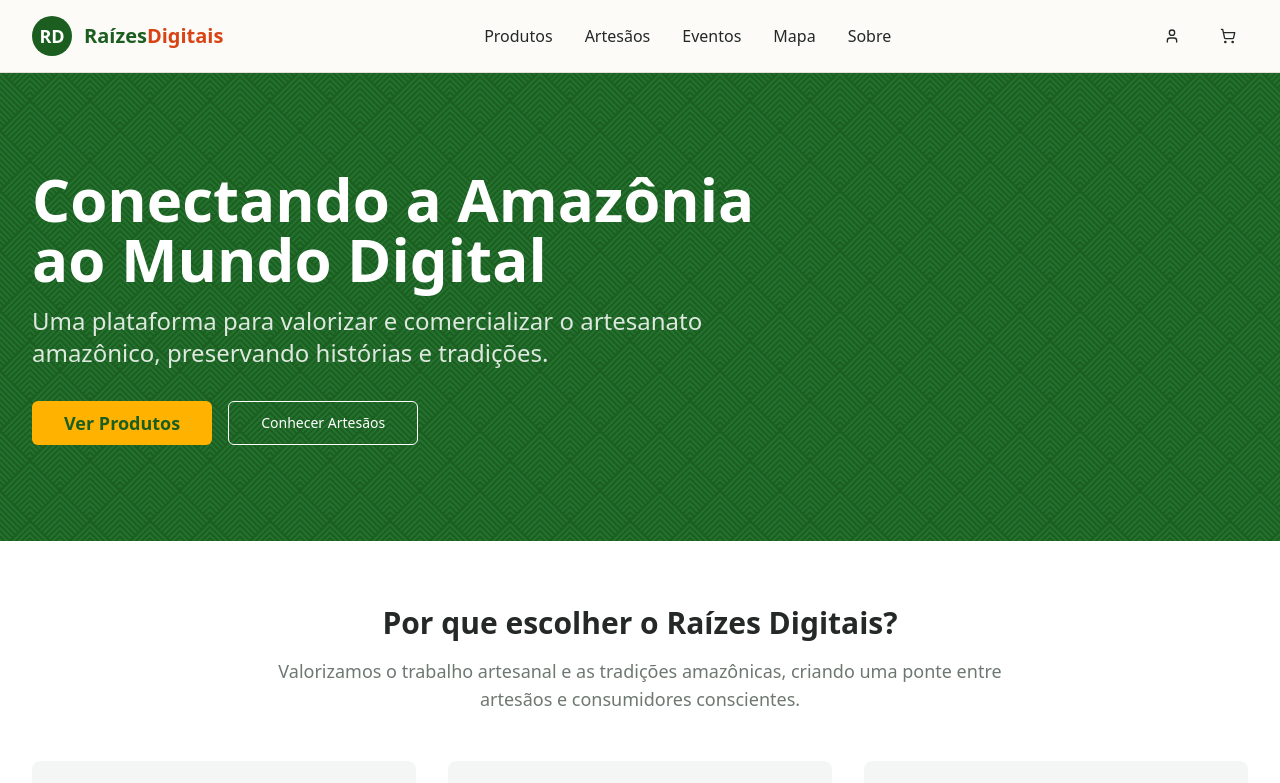
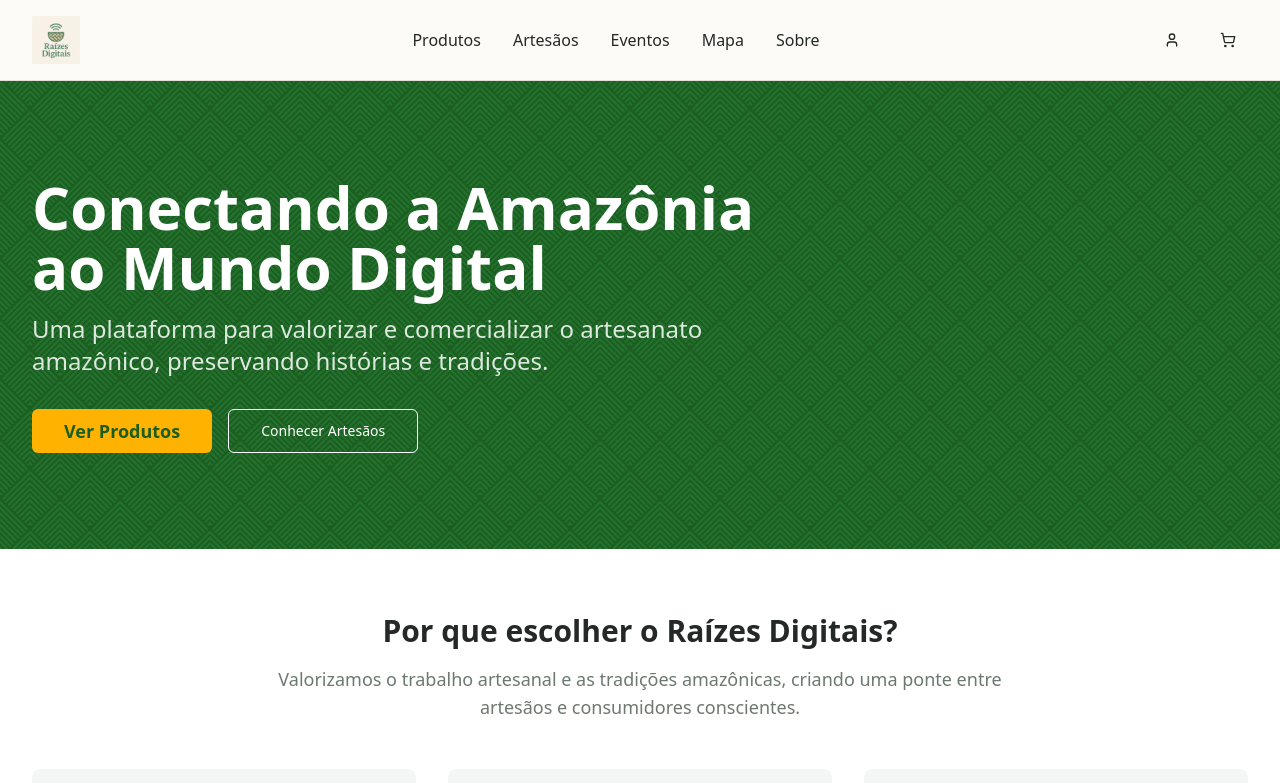
Before and after one commit to Founder-gif/Raizes-Digitais, a React (Vite) app: page / in a window 1280 px wide. Shown: the top 783 px of the page. Built offline with nearby package versions, Linux system fonts and the light colour scheme.

Commit message:
Add site logo
Add the site's logo to the project.

```diff
--- a/src/components/layout/Header.tsx
+++ b/src/components/layout/Header.tsx
@@ -13,12 +13,11 @@ const Header = () => {
         <div className="flex justify-between items-center py-4">
           <div className="flex items-center">
             <Link to="/" className="flex items-center">
-              <div className="w-10 h-10 rounded-full bg-amazon-green flex items-center justify-center">
-                <span className="text-white font-bold text-lg">RD</span>
-              </div>
-              <div className="ml-3">
-                <h1 className="text-xl font-bold text-amazon-green">Raízes<span className="text-amazon-clay">Digitais</span></h1>
-              </div>
+              <img
+                src="/lovable-uploads/1de067f9-a1ba-49f4-97ed-413a4832cce4.png"
+                alt="Raízes Digitais Logo"
+                className="h-12 w-auto"
+              />
             </Link>
           </div>
 
```
Also changed, not shown: public/lovable-uploads/1de067f9-a1ba-49f4-97ed-413a4832cce4.png (added).
